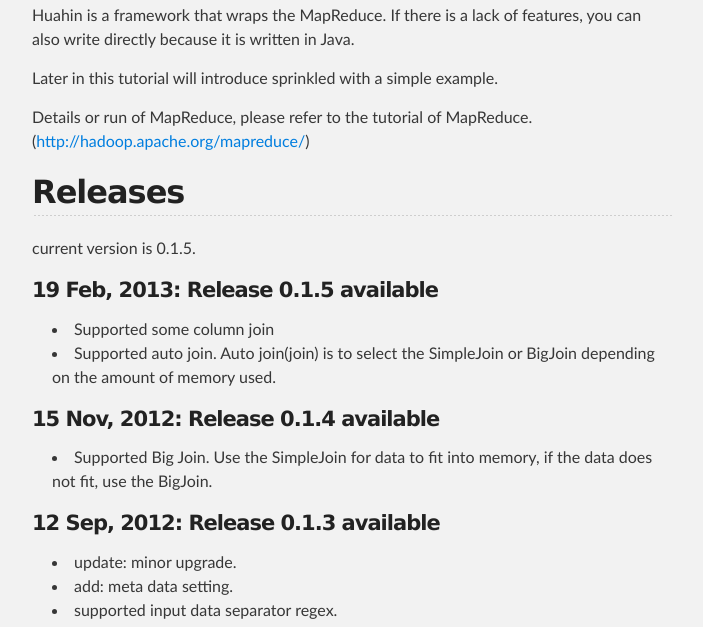
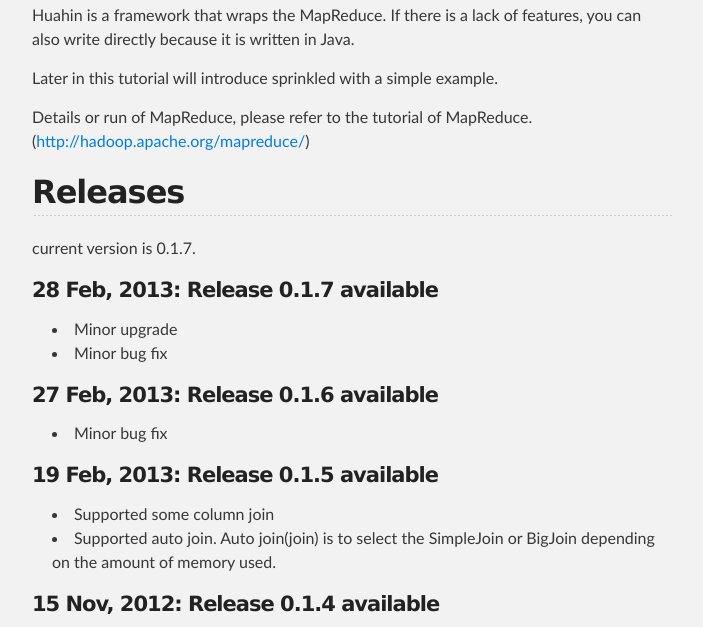
Before and after one commit to huahin/huahin-core, a plain HTML site: page index.html in a window 1280 px wide. Shown: the part 611-1238 px from the top of the page, without its empty margins (288-991 px from the left). Drawn offline with Linux system fonts and the light colour scheme.

```diff
--- a/index.html
+++ b/index.html
@@ -52,9 +52,18 @@
 
 <h2>Releases</h2>
 
-<p>current version is 0.1.5.</p>
+<p>current version is 0.1.7.</p>
 
-<h4>19 Feb, 2013: Release 0.1.5 available</h4>
+<h4>28 Feb, 2013: Release 0.1.7 available</h4>
+
+<ul>
+<li>Minor upgrade</li>
+<li>Minor bug fix</li>
+</ul><h4>27 Feb, 2013: Release 0.1.6 available</h4>
+
+<ul>
+<li>Minor bug fix</li>
+</ul><h4>19 Feb, 2013: Release 0.1.5 available</h4>
 
 <ul>
 <li>Supported some column join</li>
```
Also changed, not shown: params.json (+1 -1 lines).
